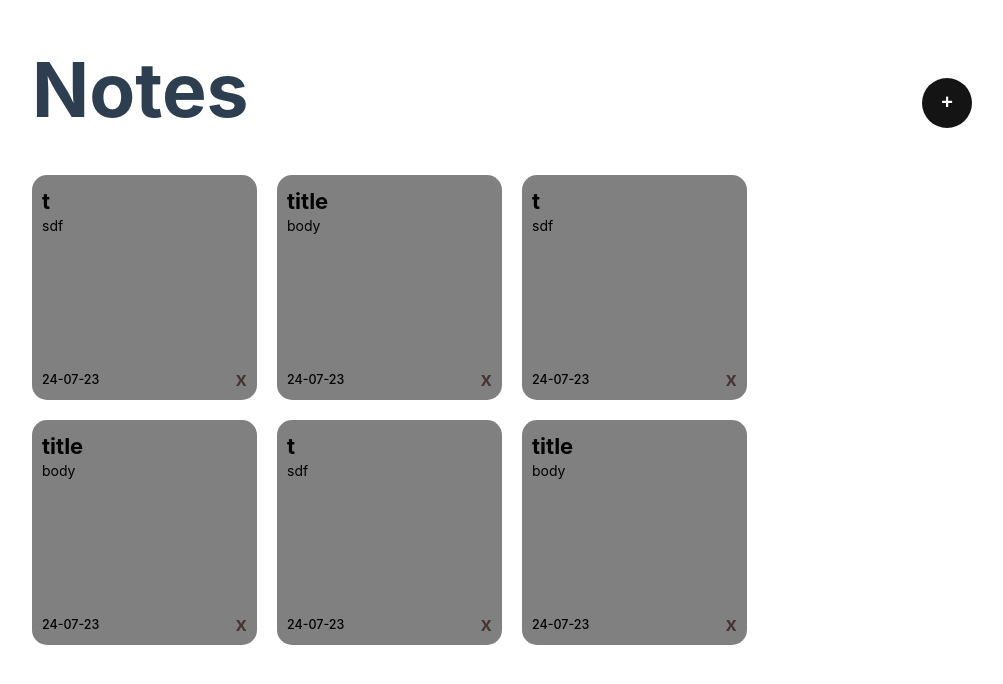
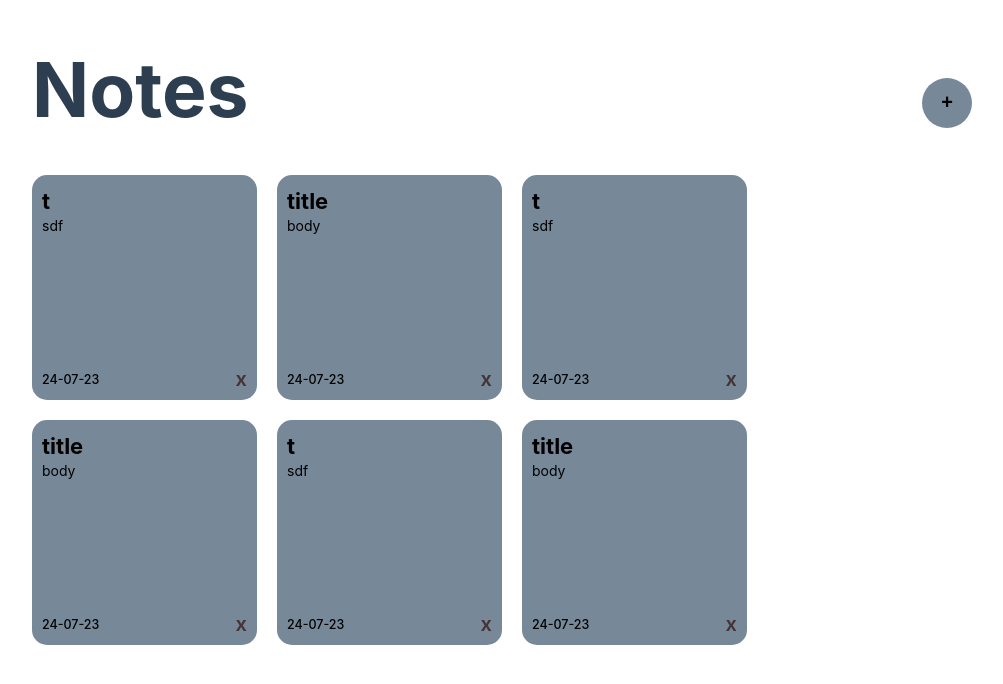
Before and after one commit to ulurn-av/Notes, a Vue app in the folder frontend/: page / in a window 1280 px wide. Shown: the top 684 px of the page, without its empty margins (138-1141 px from the left). Built offline with nearby package versions, Linux system fonts and the light colour scheme.

Commit message:
Refactoring

```diff
--- a/frontend/src/App.vue
+++ b/frontend/src/App.vue
@@ -3,22 +3,19 @@
     <div class="container">
       <header class="header-of-notes">
         <h1>Notes</h1>
-        <button>+</button>
+        <button-add>+</button-add>
       </header>
-      <div class="cards-container">
-        <div v-for="note in notes" v-if="notes.length > 0" class="card">
-          <p class="card-delete">x</p>
-          <p class="card-title">{{ note.title }}</p>
-          <p class="card-text">{{ note.body }}</p>
-          <p class="card-date">{{ note.date }}</p>
-        </div>
-      </div>
+      <ListCards :notes="notes"/>
     </div>
   </div>
 </template>
 
 <script>
+import ButtonAdd from "@/components/UI/ButtonAdd.vue";
+import ListCards from "@/components/ListCards.vue";
+
 export default {
+  components: {ButtonAdd, ListCards},
   data() {
     return {
       notes: [
@@ -43,38 +40,8 @@ h1 {
 }
 
 h1:hover {
-  color: blueviolet;
+  color: lightgoldenrodyellow;
   transition: color 0.2s ease;
-}
-
-header button {
-  border: none;
-  padding: 10px;
-  width: 50px;
-  height: 50px;
-  cursor: pointer;
-  background-color:rgb(21, 20, 20);
-  border-radius: 1000px;
-  color: white;
-  font-size: 20px;
-  font-weight: bold;
-  transition: transform 0.2s ease-in-out;
-}
-
-@media (prefers-color-scheme: dark) {
-  header button {
-    background-color: gray;
-  }
-}
-
-header button:hover {
-  transform: scale(1.05);
-  background-color: blueviolet;
-}
-
-header button:active {
-  transform: scale(0.95);
-  background-color: gray;
 }
 
 .container {
@@ -83,87 +50,9 @@ header button:active {
   margin: 0 auto;
 }
 
-.cards-container {
-  display: flex;
-  flex-wrap: wrap;
-}
-
 .header-of-notes{
   display: flex;
   justify-content: space-between;
   align-items: center;
 }
-
-.card {
-  width: 225px;
-  height: 225px;
-  background-color: gray;
-  padding: 10px;
-  border-radius: 15px;
-  display: flex;
-  flex-direction: column;
-  justify-content: space-between;
-  margin-right: 20px;
-  margin-bottom: 20px;
-  position: relative;
-  overflow: hidden;
-  transition: transform 0.2s ease-in-out, background-color 0.2s ease-in-out;
-}
-
-.card:hover {
-  transform: scale(1.02);
-  background-color: lightyellow;
-}
-
-.card:active {
-  transform: scale(0.98);
-  background-color: lightgoldenrodyellow;
-}
-
-.card-delete {
-  position: absolute;
-  bottom: 5px;
-  right: 5px;
-  background-color: transparent;
-  color: rgb(70, 52, 52);
-  border: none;
-  font-size: 20px;
-  cursor: pointer;
-  font-weight: 600;
-  margin-right: 5px;
-  transition: transform 0.2s ease-in-out;
-}
-
-.card-delete:hover {
-  transform: scale(1.01);
-  color: red;
-}
-
-.card-delete:active {
-  transform: scale(0.9);
-  color: darkred;
-}
-
-.card-title {
-  line-height: 1.5;
-  font-size: 22px;
-  font-weight: bold;
-  color: black;
-}
-
-.card-text {
-  line-height: 1.2;
-  font-size: 14px;
-  word-wrap: break-word;
-  white-space: normal;
-  color: black;
-}
-
-.card-date {
-  font-size: 12.5px;
-  margin-top: auto;
-  font-weight: 500;
-  color: black;
-}
-
 </style>
--- /dev/null
+++ b/frontend/src/components/CardNote.vue
@@ -0,0 +1,77 @@
+<template>
+  <div>
+    <p class="card-delete">x</p>
+    <p class="card-title">{{ note.title }}</p>
+    <p class="card-text">{{ note.body }}</p>
+    <p class="card-date">{{ note.date }}</p>
+  </div>
+</template>
+
+<script>
+export default {
+  props: {
+    note: {
+      type: Object,
+      default: () => {}
+    }
+  }
+}
+</script>
+
+<style scoped>
+
+.card-delete {
+  position: absolute;
+  bottom: 5px;
+  right: 5px;
+  background-color: transparent;
+  color: rgb(70, 52, 52);
+  border: none;
+  font-size: 20px;
+  cursor: pointer;
+  font-weight: 600;
+  margin-right: 5px;
+  transition: transform 0.2s ease-in-out;
+}
+
+.card-delete:hover {
+  transform: scale(1.01);
+  color: red;
+}
+
+.card-delete:active {
+  transform: scale(0.9);
+  color: darkred;
+}
+
+.card-title {
+  line-height: 1.5;
+  font-size: 22px;
+  font-weight: bold;
+  color: black;
+}
+
+.card-text {
+  line-height: 1.2;
+  font-size: 14px;
+  word-wrap: break-word;
+  white-space: normal;
+  color: black;
+}
+
+@media (prefers-color-scheme: dark) {
+  .card-text {
+    color: black;
+  }
+  .card-title {
+    color: black;
+  }
+}
+
+.card-date {
+  font-size: 12.5px;
+  margin-top: auto;
+  font-weight: 500;
+  color: black;
+}
+</style>
--- /dev/null
+++ b/frontend/src/components/ListCards.vue
@@ -0,0 +1,61 @@
+<template>
+  <div class="cards-container">
+    <CardNote
+        v-for="note in notes"
+        class="card"
+        :note="note"
+    >
+    </CardNote>
+  </div>
+</template>
+
+<script>
+import CardNote from "@/components/CardNote.vue";
+
+export default {
+  props: {
+    notes: {
+      type: Array,
+      required: true,
+    }
+  },
+
+  components: {
+    CardNote,
+  }
+}
+</script>
+
+<style scoped>
+
+.cards-container {
+  display: flex;
+  flex-wrap: wrap;
+}
+
+.card {
+  width: 225px;
+  height: 225px;
+  background-color: lightslategray;
+  padding: 10px;
+  border-radius: 15px;
+  display: flex;
+  flex-direction: column;
+  justify-content: space-between;
+  margin-right: 20px;
+  margin-bottom: 20px;
+  position: relative;
+  overflow: hidden;
+  transition: transform 0.2s ease-in-out, background-color 0.2s ease-in-out;
+}
+
+.card:hover {
+  transform: scale(1.02);
+  background-color: lightyellow;
+}
+
+.card:active {
+  transform: scale(0.98);
+  background-color: lightgoldenrodyellow;
+}
+</style>
--- /dev/null
+++ b/frontend/src/components/UI/ButtonAdd.vue
@@ -0,0 +1,46 @@
+<template>
+  <div>
+    <button>
+      <slot></slot>
+    </button>
+  </div>
+</template>
+
+<script>
+export default {
+  name: "button-add",
+
+}
+</script>
+
+<style scoped>
+button {
+  background-color: lightslategray;
+  border: none;
+  padding: 10px;
+  width: 50px;
+  height: 50px;
+  cursor: pointer;
+  border-radius: 1000px;
+  color: black;
+  font-size: 20px;
+  font-weight: bold;
+  transition: transform 0.2s ease-in-out;
+}
+
+@media (prefers-color-scheme: dark) {
+  button {
+    background-color: lightslategray;
+  }
+}
+
+button:hover {
+  transform: scale(1.05);
+  background-color: lightgoldenrodyellow;
+}
+
+button:active {
+  transform: scale(0.95);
+  background-color: lightslategray;
+}
+</style>
--- /dev/null
+++ b/frontend/src/components/UI/index.js
@@ -0,0 +1,5 @@
+import ButtonAdd from "@/components/UI/ButtonAdd.vue";
+
+export default [
+    'ButtonAdd',
+]
--- a/frontend/src/main.js
+++ b/frontend/src/main.js
@@ -2,5 +2,12 @@ import { createApp } from 'vue'
 import App from './App.vue'
 
 import '@/assets/main.css'
+import components from '@/components/UI'
 
-createApp(App).mount('#app')
+const app = createApp(App)
+
+components.forEach(component => {
+    app.component(component.name, component)
+})
+
+app.mount('#app')
```
Also changed, not shown: frontend/src/components/NewNoteModal.vue (added, +15 -0 lines).
